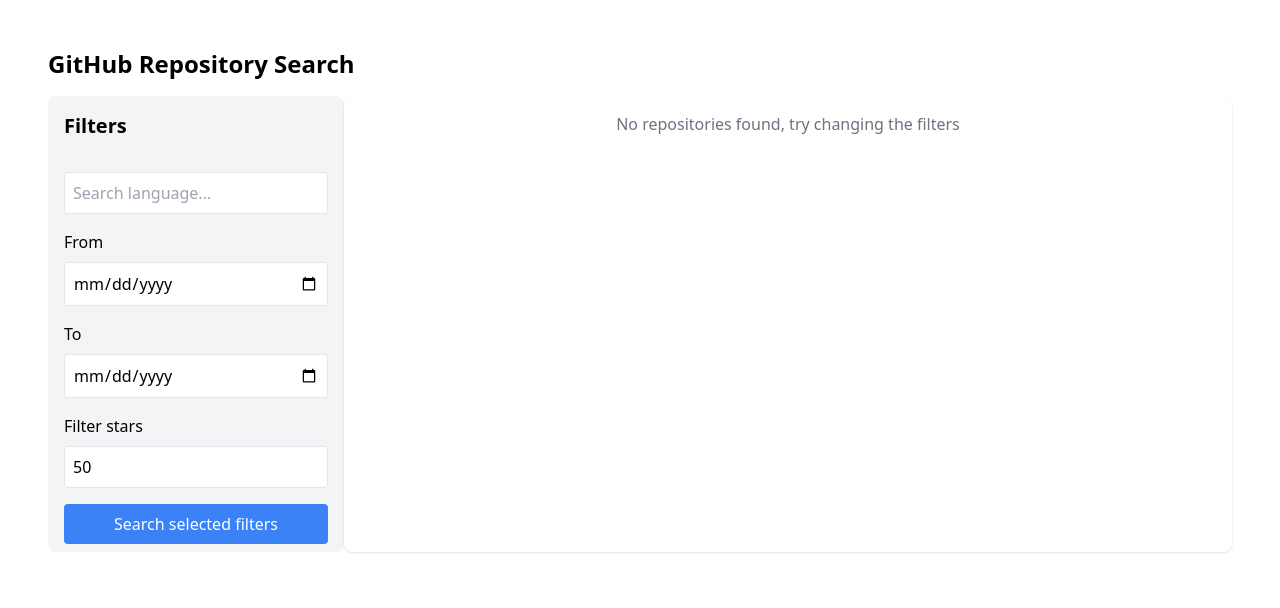
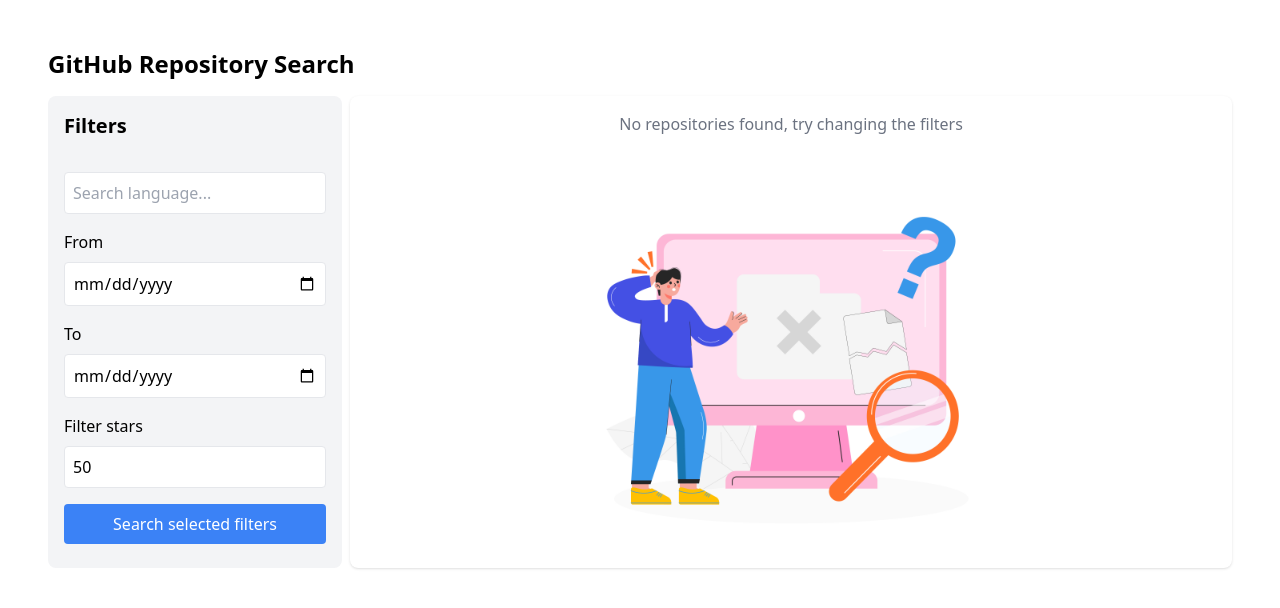
Before and after one commit to Fawadkhan/vue-dataguard, a Vue app: page /repositories in a window 1280 px wide. Shown: the top 608 px of the page. Built offline with nearby package versions, Linux system fonts and the light colour scheme.

Commit message:
feat: update date filter + add results jpg

```diff
--- a/src/App.vue
+++ b/src/App.vue
@@ -1,7 +1,7 @@
 <template>
   <div class="container mx-auto p-4">
     <h1 class="text-2xl font-bold mb-4">GitHub Repository Search</h1>
-    <div class="md:flex w-100">
+    <div class="md:flex w-100 gap-2">
       <FilterSection class="w-100 md:w-1/4 pr-4 pb-2" @search="performSearch" />
       <RepositoryList class="md:w-3/4" :repositories="repositories" />
     </div>
--- a/src/components/RepositoryCard.vue
+++ b/src/components/RepositoryCard.vue
@@ -14,7 +14,7 @@
 </template>
 
 <script setup lang="ts">
-import type { Repository } from '../types'
+import type { Repository } from '@/types'
 
 defineProps<{
   repository: Repository
--- a/src/components/RepositoryList.vue
+++ b/src/components/RepositoryList.vue
@@ -17,6 +17,13 @@
   </div>
   <div v-else class="bg-white w-100 md:h-100 p-4 rounded-lg shadow text-center text-gray-500">
     {{ githubStore.error ? githubStore.error : ' No repositories found, try changing the filters' }}
+    <img
+      src="../assets/no-results.jpg"
+      height="400"
+      width="400"
+      alt="No repositories found"
+      class="mx-auto mt-4"
+    />
   </div>
 </template>
 
--- a/src/services/githubApi.ts
+++ b/src/services/githubApi.ts
@@ -10,7 +10,9 @@
 
 export async function searchRepositories(filters: SearchFilters): Promise<GithubApiResponse> {
   const { languages, startDate, endDate, minStars } = filters
-  const query = `${languages.join(' OR ')} created:${startDate}..${endDate} stars:>=${minStars}`
+  console.log('filters', startDate)
+  const dateFilter = startDate && endDate && `created:${startDate}..${endDate}`
+  const query = `${languages.join(' OR ')}${dateFilter}stars:>=${minStars}`
   const url = `${BASE_URL}?q=${encodeURIComponent(query)}&sort=stars&order=desc`
 
   const response = await fetch(url)
```
Also changed, not shown: src/assets/no-results.jpg (added).
